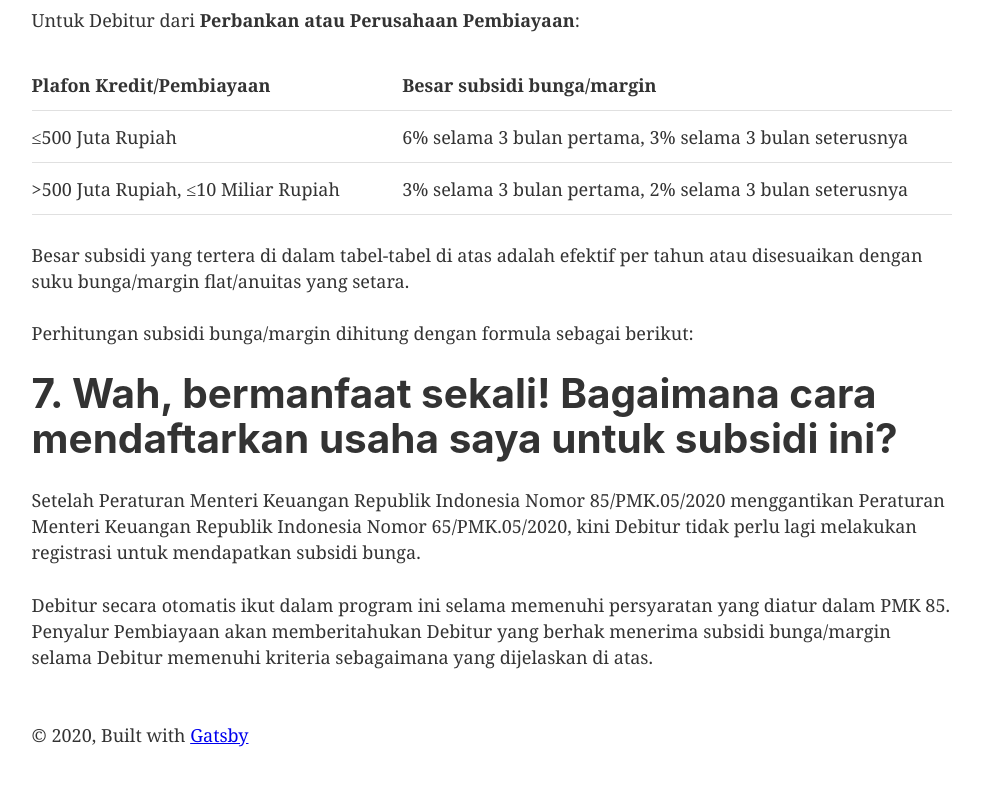
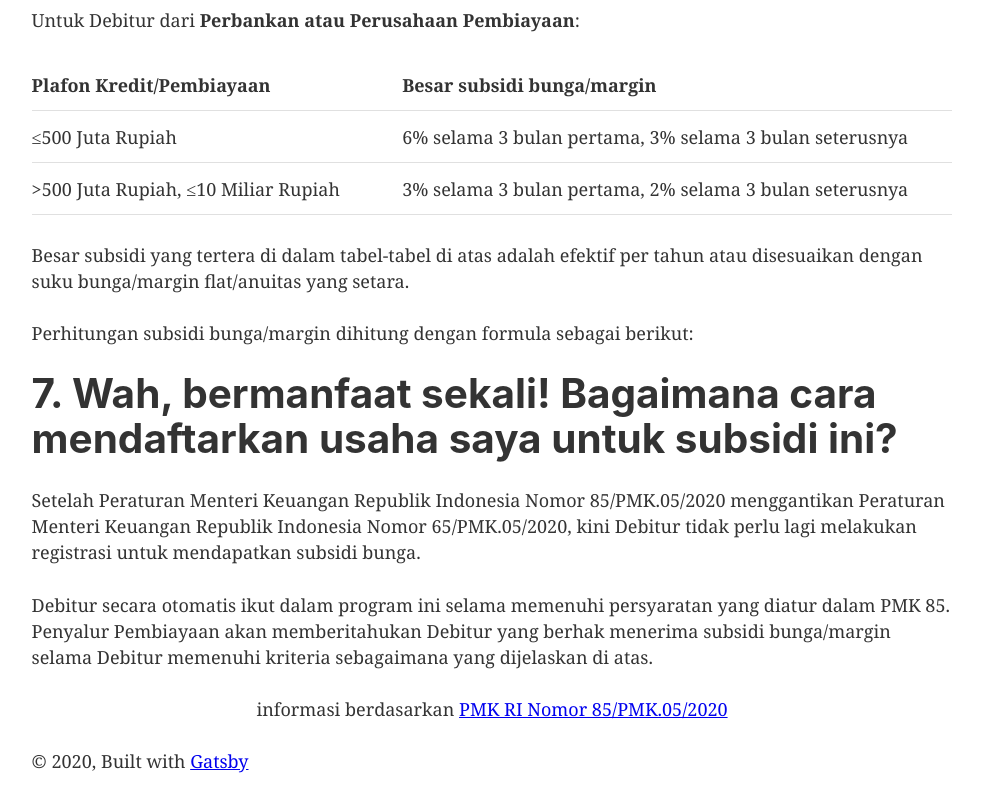
Before and after one commit to rakhadjo/subsidi-umkm, a Gatsby site: page /questions in a window 1280 px wide. Shown: the part 2837-3637 px from the top of the page, without its empty margins (148-1131 px from the left). Before the commit the page ends 3611 px from the top, so only its background shows below. Built offline with nearby package versions, Linux system fonts and the light colour scheme; Gatsby itself is replaced by a stand-in of ours.

Commit message:
add: bottom external link

```diff
--- a/src/pages/questions.js
+++ b/src/pages/questions.js
@@ -1,4 +1,5 @@
 import React from "react"
+import { Link } from "gatsby"
 
 import Layout from "../components/layout"
 
@@ -207,6 +208,12 @@ const QuestionsPage = () => (
       yang berhak menerima subsidi bunga/margin selama Debitur memenuhi kriteria
       sebagaimana yang dijelaskan di atas.
     </p>
+    <div align="center">
+        informasi berdasarkan{" "}
+      <Link to="https://peraturan.bpk.go.id/Home/Download/132790/85_PMK.05_2020.pdf">
+        PMK RI Nomor 85/PMK.05/2020
+      </Link>
+    </div>
   </Layout>
 )
 
```
